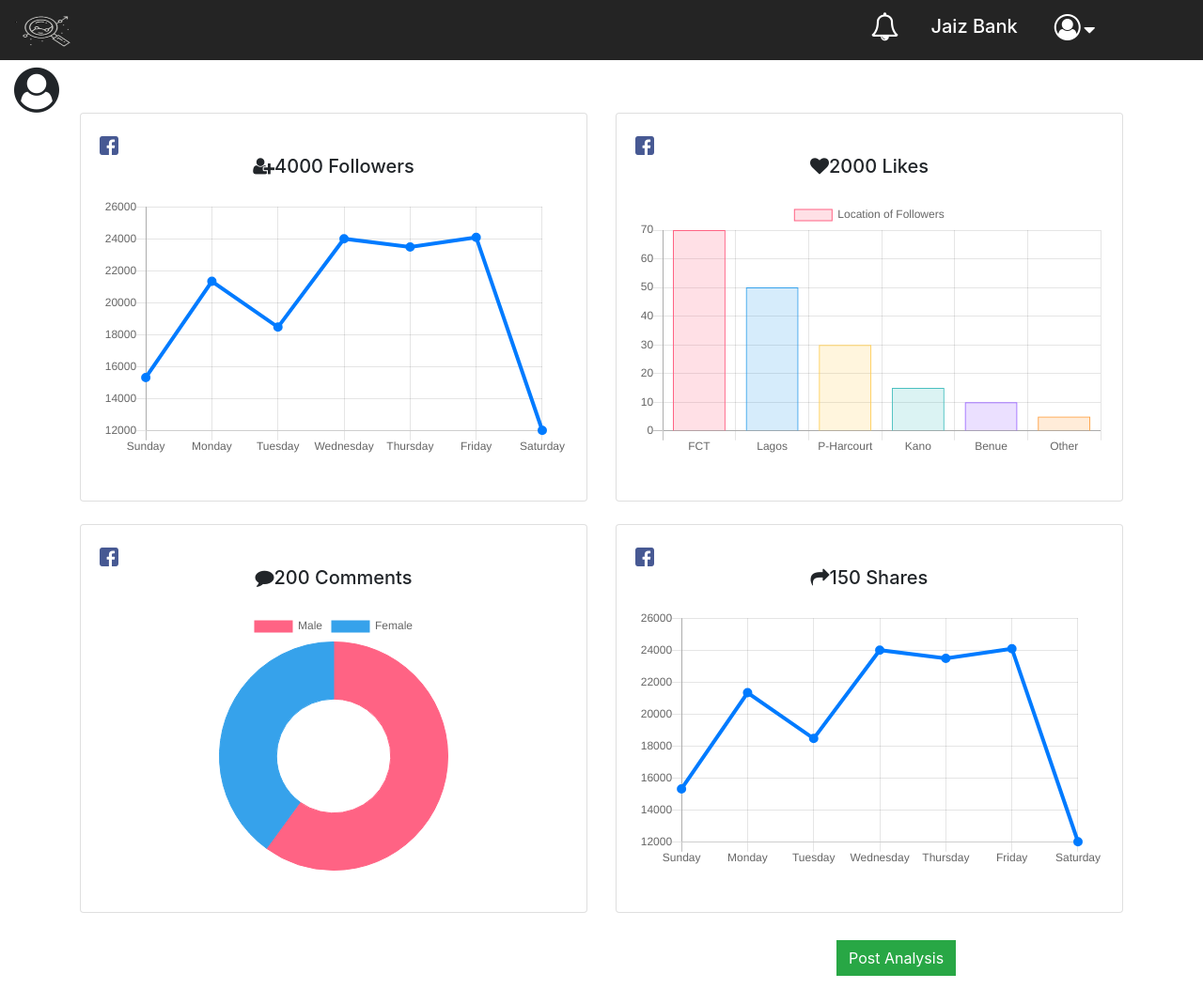
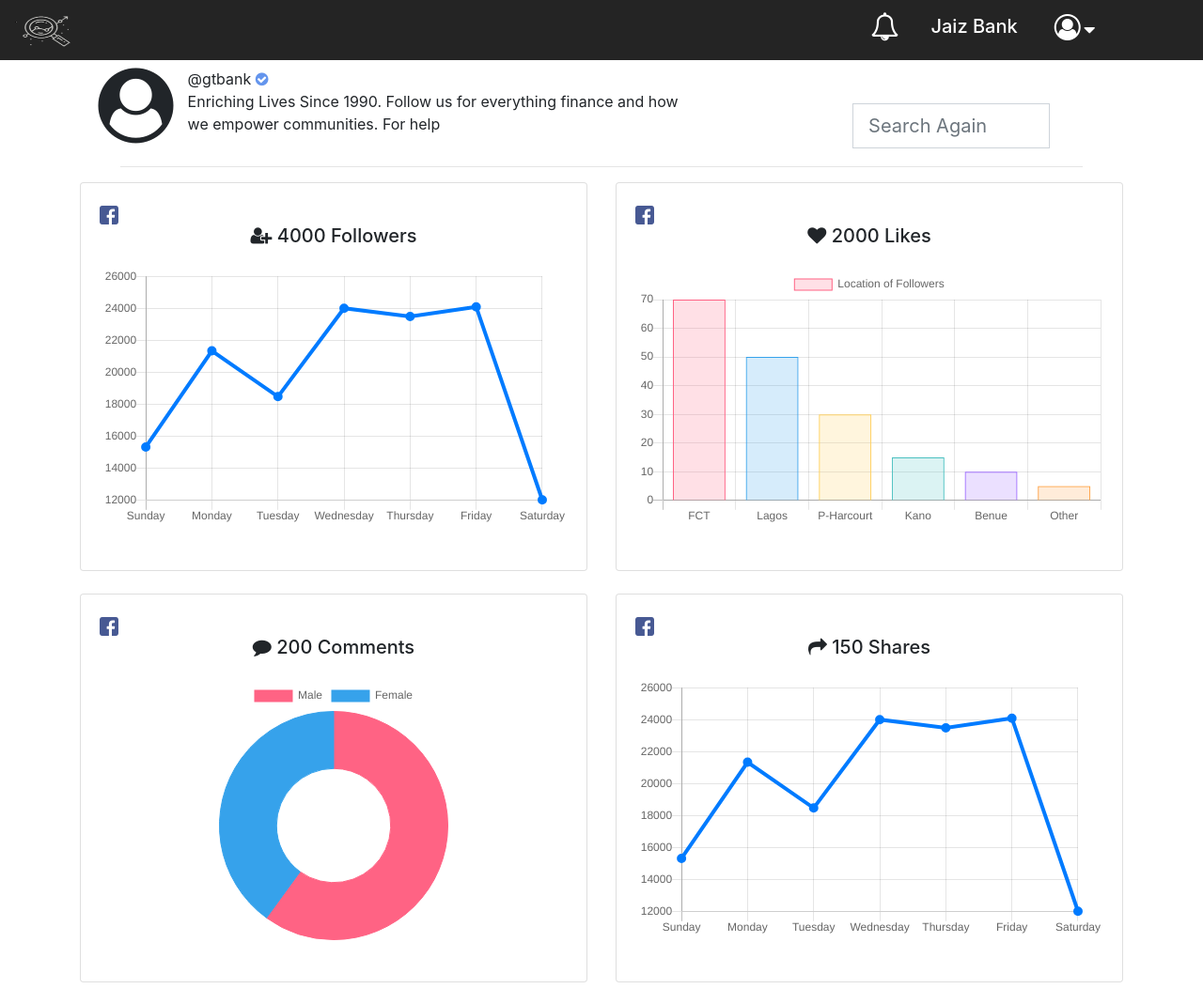
Before and after one commit to Okoyecb/official, a plain HTML site: page fb-results.html in a window 1280 px wide. Shown: the top 1069 px of the page at 94% size. Drawn offline with nearby package versions, Linux system fonts and the light colour scheme.

Commit message:
Progress made

```diff
--- a/css/charts.css
+++ b/css/charts.css
@@ -140,6 +140,40 @@
   overflow-y: scroll;
 }
 
+/* .gt{
+  margin-left: 70px;
+}
+
+.one{
+  margin-left: -70px;
+} */
+
+.fa-search{
+  margin-left: 200%;
+  margin-top: -4%;
+
+}
+
+.wow{
+  margin-left: 7%;
+}
+.form-control-lg{
+ margin-left: 150%;
+ margin-top: -50px;
+}
+
+hr{
+  width: 80%;
+}
+
+.fa-check-circle{
+  color: cornflowerblue;
+}
+
+/* .word{
+  margin-left: 10%;
+} */
+
 
 
   @media screen and (max-width:600px){
--- a/fb-results.html
+++ b/fb-results.html
@@ -62,14 +62,17 @@
 
             <!--Header Ends-->
 
-<div class="row container">
-   <div class="col-md-6">
-        <i class="fa fa-user-circle fa-3x"></i>
+<div class="row container wow">
+    <i class="fa fa-user-circle fa-5x"></i>
+   <div class="col-md-6 gt">
+        @gtbank <i class="fa fa-check-circle"></i>
+        <p class="word">Enriching Lives Since 1990. Follow us for everything finance and how we empower communities. For help</p>
    </div>
-   <div class="col-md-6">
+   <div class="col-md-6 one">
+    <input class="form-control form-control-lg" type="text" placeholder="Search Again">
 
    </div>
-</div>
+</div><hr>
 
 <div class="container-fluid">
         <div class="container">
@@ -78,7 +81,7 @@
               <div class="card">
                 <div class="card-body">
                     <img src="img/facebook.svg" alt="" srcset="" height="20px" class="img-01" >
-                  <h5 class="card-title text-center"><i class="fa fa-user-plus"></i>4000 Followers</h5>
+                  <h5 class="card-title text-center"><i class="fa fa-user-plus"></i> 4000 Followers</h5>
 
                   <canvas class="my-4" id="lChart" width="900" height="500"></canvas>
                 </div>
@@ -89,7 +92,7 @@
               <div class="card">
                 <div class="card-body">
                     <img src="img/facebook.svg" alt="" srcset="" height="20px" class="img-01" >
-                  <h5 class="card-title text-center"><i class="fa fa-heart"></i>2000 Likes</h5>
+                  <h5 class="card-title text-center"><i class="fa fa-heart"></i> 2000 Likes</h5>
 
                   <canvas class="my-4" id="Chart" width="900" height="500"></canvas>
                 </div>
@@ -105,7 +108,7 @@
             <div class="card">
               <div class="card-body">
                   <img src="img/facebook.svg" alt="" srcset="" height="20px" class="img-01" >
-                <h5 class="card-title text-center"> <i class="fa fa-comment"></i>200 Comments</h5>
+                <h5 class="card-title text-center"> <i class="fa fa-comment"></i> 200 Comments</h5>
 
                 <canvas class="my-4" id="pChart" width="900" height="500"></canvas>
               </div>
@@ -116,7 +119,7 @@
             <div class="card">
               <div class="card-body">
                   <img src="img/facebook.svg" alt="" srcset="" height="20px" class="img-01" >
-                <h5 class="card-title text-center"><i class="fa fa-share"></i>150 Shares</h5>
+                <h5 class="card-title text-center"><i class="fa fa-share"></i> 150 Shares</h5>
 
                 <canvas class="my-4" id="peeChart" width="900" height="500"></canvas>
               </div>
```
Also changed, not shown: instagram-results.html (+12 -9 lines), twitter-results.html (+12 -9 lines).
